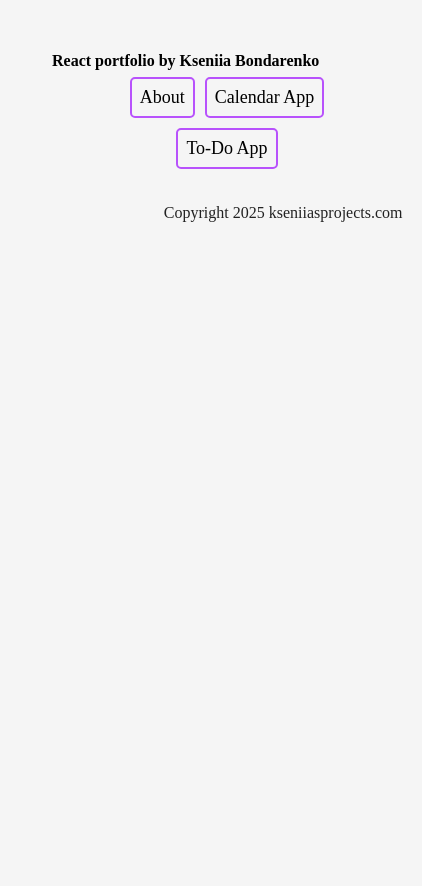
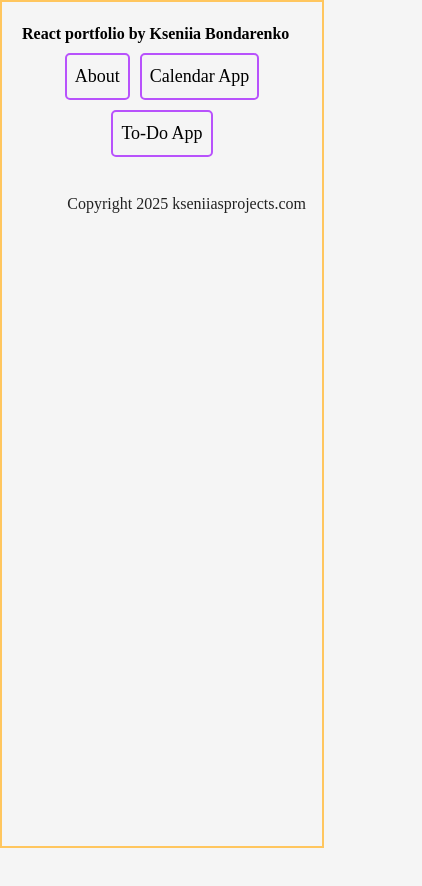
Before and after one commit to ks987/my-vite-react-portfolio-2025, a React (Vite) app: page / in a window 390 px wide. Shown: the top 886 px of the page, 422 px wide, since content can reach past the window. After the commit the page ends 848 px from the top, so only its background shows below. Built offline with nearby package versions, Linux system fonts and the light colour scheme; a web font is replaced by a local one.

Commit message:
fix: CSS styling 4:46 pm Tue, Feb 25, 2025.

```diff
--- a/src/App.css
+++ b/src/App.css
@@ -23,7 +23,6 @@
 
 
 
-
 @media screen and (max-width: 860px) {
 
 
--- a/src/Layout.css
+++ b/src/Layout.css
@@ -1,6 +1,5 @@
 .Layout {
     margin: 0 auto;
     border: none;
-    width: 100vw;
 
 }
--- a/src/Navbar.css
+++ b/src/Navbar.css
@@ -17,7 +17,7 @@
 
 
 .Navbar {
-    margin: 0;
+    margin: 0 auto;
     padding: 0;
     background: var(--whitesmoke);
 
@@ -90,7 +90,7 @@
     font-size: 18px;
 }
 
-nav .navbar-link:hover {
+.navbar-link:hover {
     background: var(--white);
     border: 2px solid var(--sand);
     transform: scale(0.97);
@@ -100,7 +100,7 @@ nav .navbar-link:hover {
 
 
 
-@media only screen and (max-width: 600px) {
+@media only screen and (max-width: 860px) {
     .Navbar-for-portfolio {
         width: 300px;
         margin: 0 auto;
@@ -116,9 +116,6 @@ nav .navbar-link:hover {
 @media screen and (max-width: 400px) {
 
 
-    .Navbar {
-        margin: 0 auto;
-    }
 
 
 }
--- a/src/about-and-contact/About-and-contact.css
+++ b/src/about-and-contact/About-and-contact.css
@@ -18,6 +18,7 @@
 /* system default page: Vite + React */
 .AboutAndContact {
     margin: 0 auto;
+    padding: 0;
     border: 2px solid gold;
     border: none;
 }
@@ -124,6 +125,8 @@
     .AboutAndContact-container {
         display: flex;
         flex-direction: column;
+        width: 320px;
+        margin: 0 auto;
     }
 
     .about-me-note {
--- a/src/about-and-contact/DefaultSetup.css
+++ b/src/about-and-contact/DefaultSetup.css
@@ -55,6 +55,11 @@
   border: 1px solid transparent;
   padding: 0.6em 1.2em;
   font-size: 1em;
+  margin: 0 auto;
+  text-align: center;
+  width: 120px;
+  display: flex;
+  justify-content: center;
   font-weight: 500;
   font-family: inherit;
   background-color: #1a1a1a;
--- a/src/index.css
+++ b/src/index.css
@@ -31,32 +31,38 @@ body {
   font-family: 'Benne';
   min-width: 320px;
   min-height: 100vh;
-  /* from App.css #root */
-  max-width: 1280px;
-  margin: 0 auto;
-  padding: 2rem;
-  text-align: center;
-}
 
-/* from index.css */
-
-/* :root {
-  font-family: Inter, system-ui, Avenir, Helvetica, Arial, sans-serif;
   line-height: 1.5;
   font-weight: 400;
 
-  color-scheme: light dark;
-  color: rgba(255, 255, 255, 0.87);
-  background-color: #242424;
+}
 
-  font-synthesis: none;
-  text-rendering: optimizeLegibility;
-  -webkit-font-smoothing: antialiased;
-  -moz-osx-font-smoothing: grayscale;
-} */
+#root {
+  margin: 0 auto;
+  padding: 0;
+  min-width: 320px;
+  min-height: 100vh;
 
-/* from the original default setup */
-  /* :root {
-    color: #213547;
-    background-color: #ffffff;
-  } */
+}
+
+
+
+  @media screen and (max-width: 860px) {
+  body {
+max-width: 859px;
+  }
+
+
+  }
+
+  @media screen and (max-width: 400px) {
+
+    body {
+      max-width: 299px;
+      border: 2px solid var(--sand);
+    }
+
+
+
+
+  }
```
